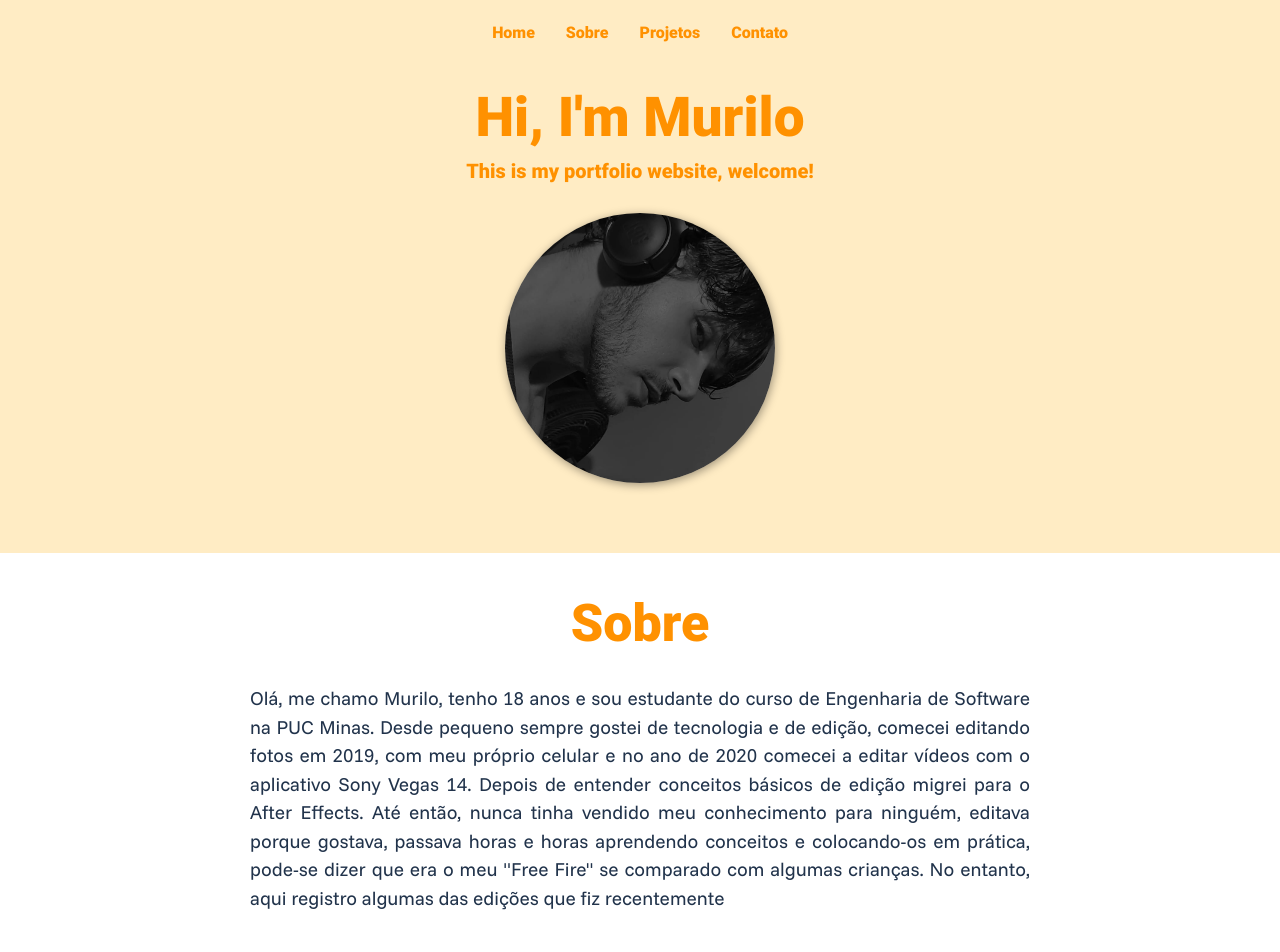
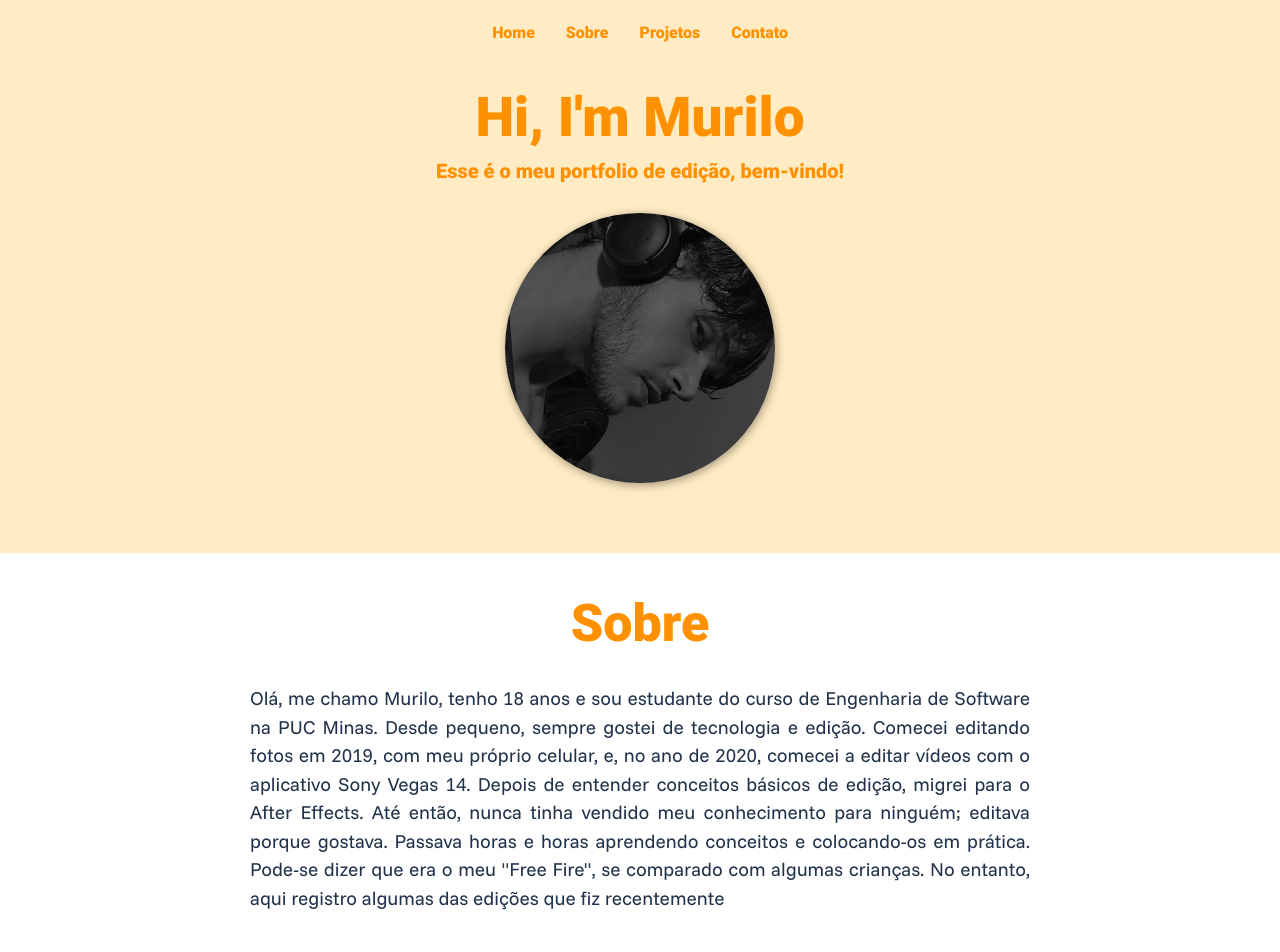
Before and after one commit to murilofsouzaa/portfolio-edicao, a plain HTML site: page index.html in a window 1280 px wide. Shown: the top 952 px of the page. Drawn offline with Linux system fonts and the light colour scheme.

Commit message:
UPDATE pequenas alterações

```diff
--- a/index.html
+++ b/index.html
@@ -20,7 +20,7 @@
         </nav>
         <section id="home-section">
             <h1>Hi, I'm Murilo</h1>
-            <p>This is my portfolio website, <span>welcome!</span></p>
+            <p>Esse é o meu portfolio de edição, <span>bem-vindo!</span></p>
             <img src="img/fotoperfil.jpeg" alt="denji.png">
         </section>
     </header>
@@ -29,7 +29,11 @@
 
         <section id="about-section">
             <h2>Sobre</h2>
-            <p>Olá, me chamo Murilo, tenho 18 anos e sou estudante do curso de Engenharia de Software na PUC Minas. Desde pequeno sempre gostei de tecnologia e de edição, comecei editando fotos em 2019, com meu próprio celular e no ano de 2020 comecei a editar vídeos com o aplicativo Sony Vegas 14. Depois de entender conceitos básicos de edição migrei para o After Effects. Até então, nunca tinha vendido meu conhecimento para ninguém, editava porque gostava, passava horas e horas aprendendo conceitos e colocando-os em prática, pode-se dizer que era o meu "Free Fire" se comparado com algumas crianças. No entanto, aqui registro algumas das edições que fiz recentemente</p>
+            <p>Olá, me chamo Murilo, tenho 18 anos e sou estudante do curso de Engenharia de Software na PUC Minas. Desde pequeno, sempre gostei de tecnologia e edição. Comecei editando fotos em 2019, com meu próprio celular, e, no ano de 2020, comecei a editar vídeos com o aplicativo Sony Vegas 14. Depois de entender conceitos básicos de edição, migrei para o After Effects.
+
+                Até então, nunca tinha vendido meu conhecimento para ninguém; editava porque gostava. Passava horas e horas aprendendo conceitos e colocando-os em prática. Pode-se dizer que era o meu "Free Fire", se comparado com algumas crianças.
+
+                No entanto, aqui registro algumas das edições que fiz recentemente</p>
         </section>
 
         <section id="projects-section">
```
